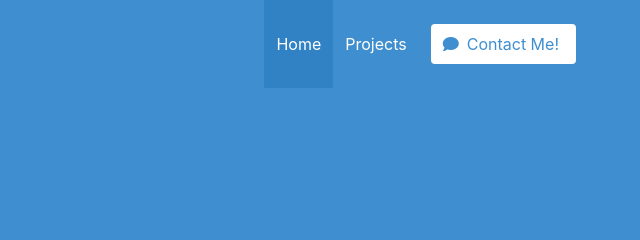
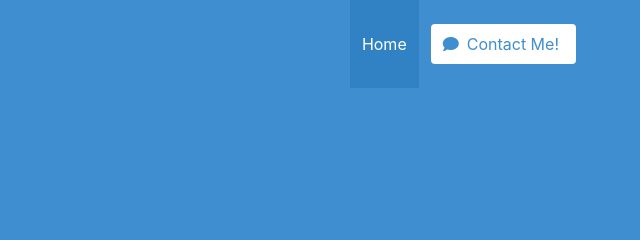
Before and after one commit to sherbst/www.sawyerherbst.com, a website: page index.html in a window 1280 px wide. Shown: the top 240 px of the page, 640-1280 px from the left. Drawn offline with nearby package versions, Linux system fonts and the light colour scheme; files that its build step writes are made by us from their sources; files whose address does not match are found by name.

Commit message:
Add readme

```diff
--- a/index.html
+++ b/index.html
@@ -37,9 +37,6 @@
 						<div class="navbar-end">
 							<a href="/" class="navbar-item is-active">
 								Home
-							</a>
-							<a href="/projects" class="navbar-item">
-								Projects
 							</a>
 							<span class="navbar-item">
 								<a href="/contact" class="button is-info is-inverted">
```
Also changed, not shown: README.md (added).
